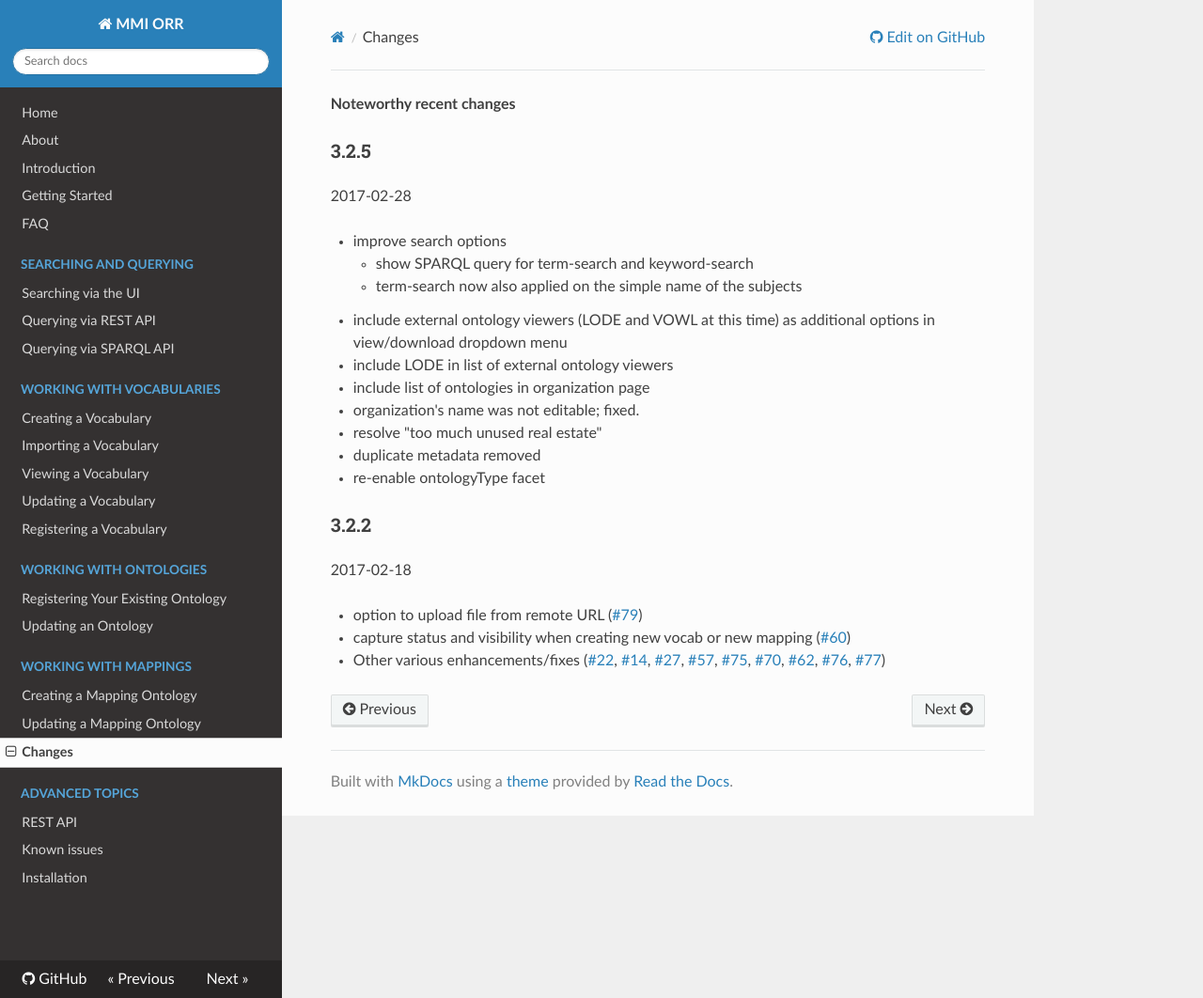
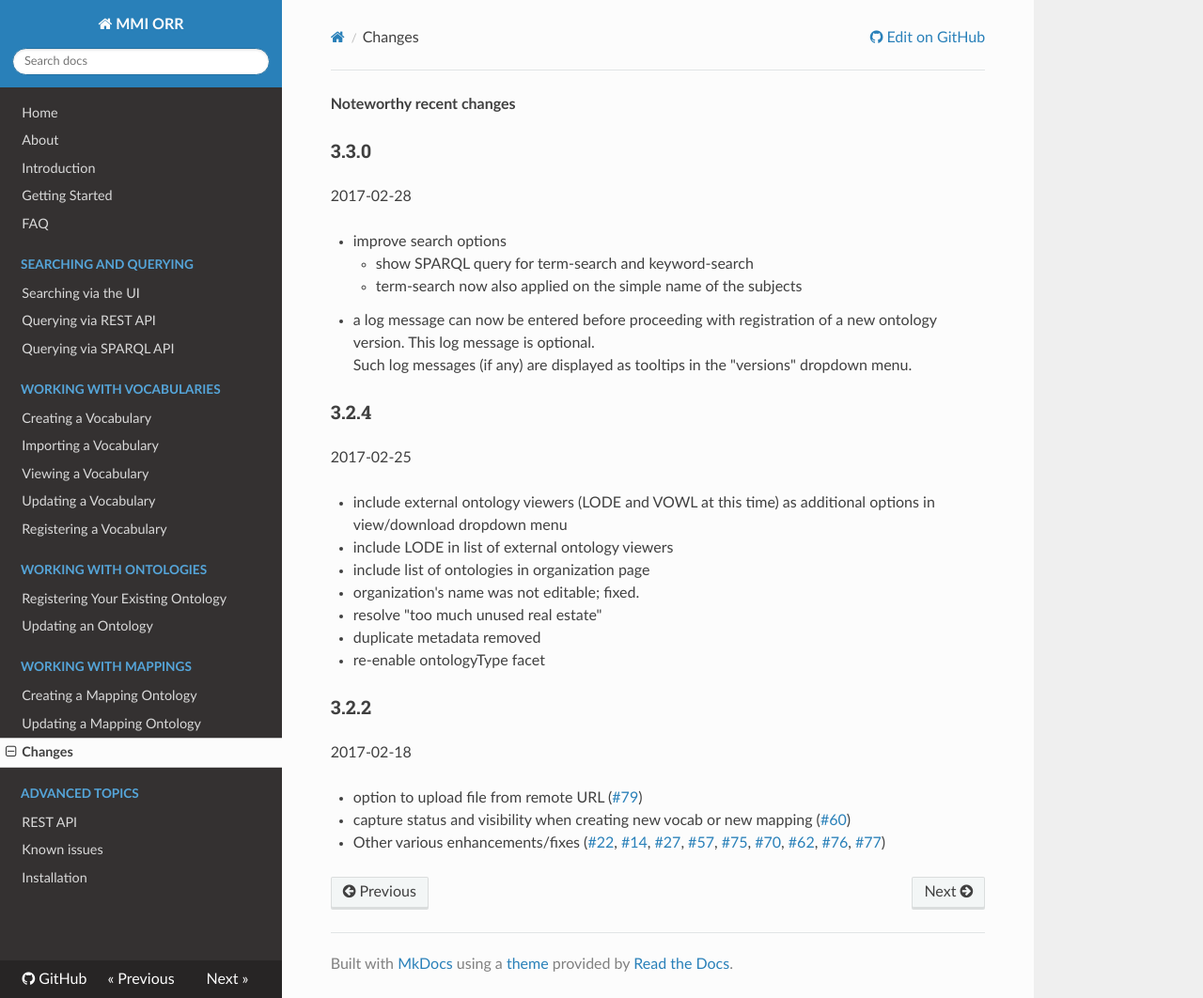
Before and after one commit to mmisw/mmiorr-docs, an MkDocs documentation site: the page built from docs/changes.md, in a window 1280 px wide and 1062 px high. Shown: the whole window at 94% size. Built offline with MkDocs 1.6.1, drawn with Linux system fonts in a browser that asks for light colours; nearby versions of some CDN libraries; old or Windows-style settings are respelled for this version of MkDocs.

Commit message:
changelog for 3.3.0

```diff
--- a/docs/changes.md
+++ b/docs/changes.md
@@ -1,11 +1,18 @@
 **Noteworthy recent changes**
 
-### 3.2.5
+### 3.3.0
 2017-02-28
 
 - improve search options
     - show SPARQL query for term-search and keyword-search
     - term-search now also applied on the simple name of the subjects
+- a log message can now be entered before proceeding with registration of
+  a new ontology version. This log message is optional.
+  Such log messages (if any) are displayed as tooltips in the "versions" dropdown menu.
+
+### 3.2.4
+2017-02-25
+
 - include external ontology viewers (LODE and VOWL at this time) as additional options in view/download dropdown menu
 - include LODE in list of external ontology viewers
 - include list of ontologies in organization page
```
